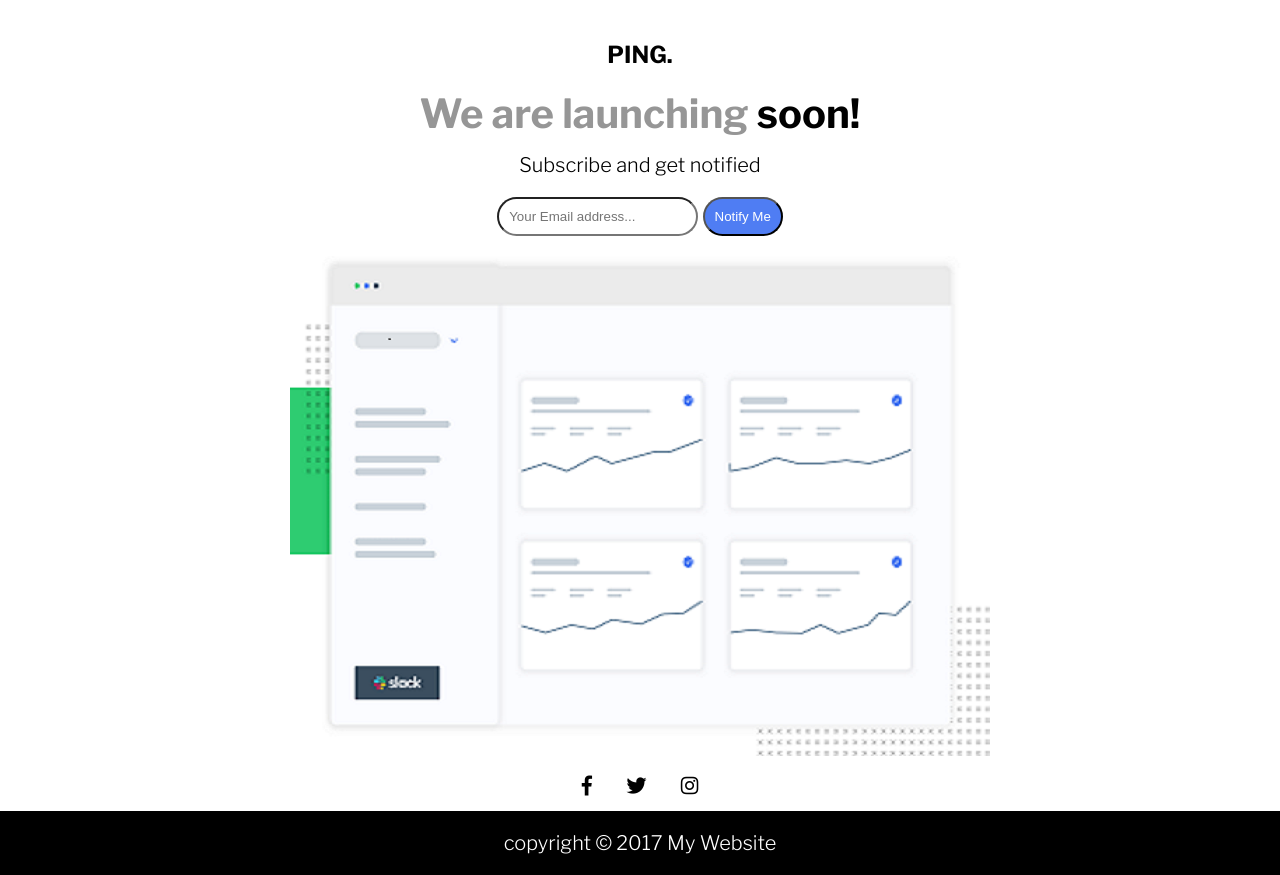
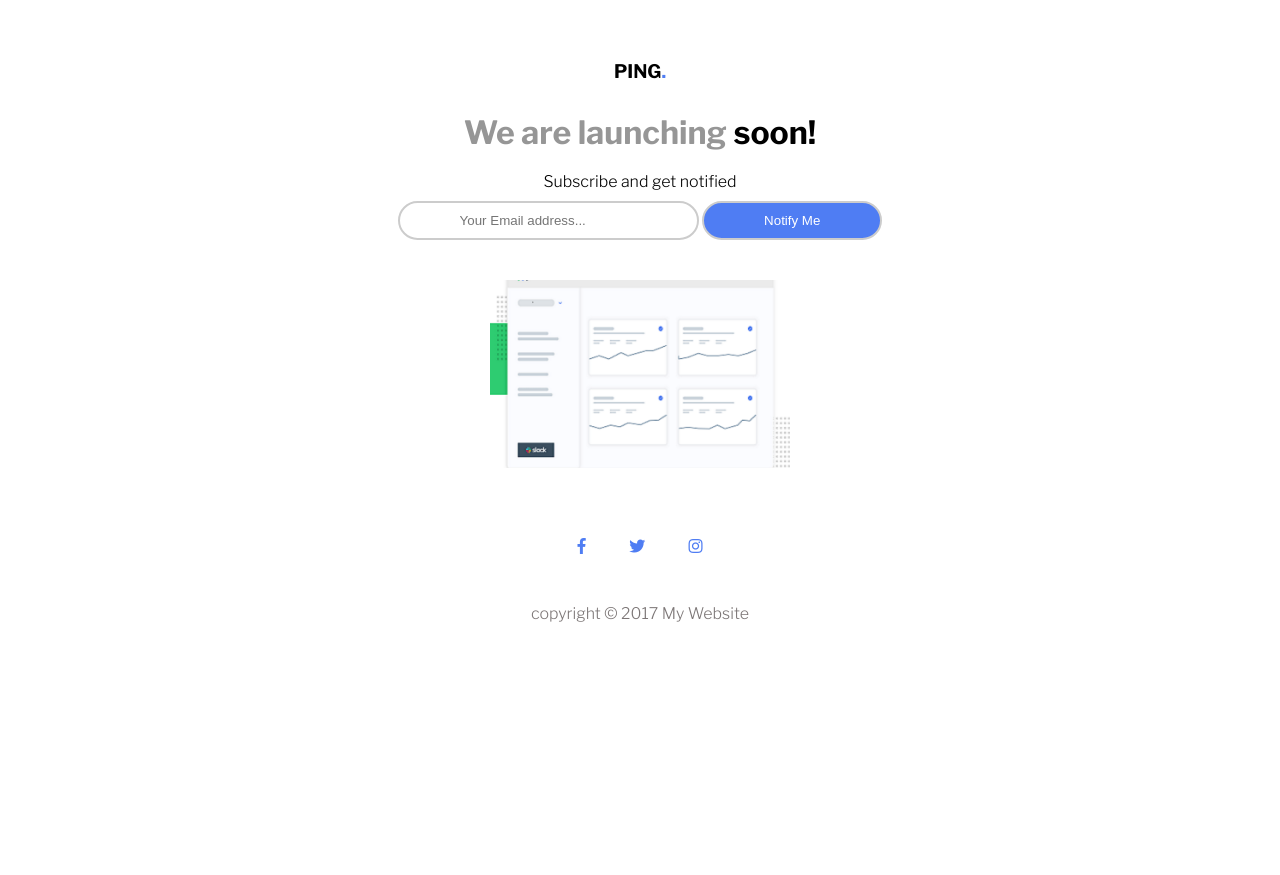
Before and after one commit to FaizanKhan7/Ping-notify-form, a plain HTML site: page index.html in a window 1280 px wide. After the commit the page ends 800 px from the top, so only its background shows below. Drawn offline with nearby package versions, Linux system fonts and the light colour scheme.

Commit message:
css challenge 1

```diff
--- a/css/styles.css
+++ b/css/styles.css
@@ -1,59 +1,95 @@
 * {
     margin: 0;
+    padding: 0;
     box-sizing: border-box;
 }
 
 body {
-    font-size: 20px;
     font-family: 'Libre Franklin', sans-serif;
 }
 
 .main-header {
     text-align: center;
-    padding-top: 40px;
-    padding-bottom: 20px;
+}
+
+.main-header h3 {
+    margin-top: 60px;
+}
+
+.main-header h3 span {
+    color: hsl(223, 87%, 63%);
+}
+
+.main-header h1 span {
+    color: hsl(0, 0%, 59%);
 }
 
 .main-header h1 {
-    padding-top: 20px;
+    margin-top: 30px;
 }
 
 .main-header p {
-    padding-top: 15px;
-    padding-bottom: 20px;
+    margin-top: 20px;
 }
 
 .main-header input {
-    padding: 10px;
+    padding: 10px 60px;
+    margin: 10px auto;
+    border: solid 2px #ccc;
     border-radius: 20px;
+    max-width: 90%;
 }
 
 .btn {
+    padding: 10px 120px;
+    margin: 0 auto;
+    border: solid 2px #ccc;
+    border-radius: 20px;
     background-color: hsl(223, 87%, 63%);
     color: white;
-    padding: 10px;
-    border-radius: 20px;
+    cursor: pointer;
+    /* max-width: 90%; */
 }
 
-span {
-    color: hsl(0, 0%, 59%);
+.container {
+    max-width: 375px;
+    margin: 0 auto;
 }
 
-.image {
-    text-align: center;
+.bg-image {
+    margin: 30px auto;
+    max-width: 80%;
+    padding-top: 42%;
+    background: url('/images/illustration-dashboard.png') no-repeat center;
+    background-size: cover;
 }
 
-#nav-bar {
+.Social {
     text-align: center;
+    margin-top: 50px;
 }
 
-#nav-bar i {
-    padding: 15px;
+.fab {
+    padding: 20px;
+    color: hsl(223, 87%, 63%);
+    margin-bottom: 30px;
 }
 
 #main-footer {
     text-align: center;
-    background-color: black;
-    color: white;
-    padding: 20px;
+    color: rgb(124, 118, 118);
+    margin-bottom: 40px;
 }
+
+@media screen and (min-width: 376px) and (max-width: 1440px) {
+    .main-header input {
+        display: inline;
+    }
+    .btn {
+        padding: 10px 60px;
+        display: inline;
+    }
+    .btn:hover {
+        background-color: hsla(223, 87%, 63%, 0.801);
+    }
+}
--- a/index.html
+++ b/index.html
@@ -13,17 +13,16 @@
 
 <body>
     <div class="main-header">
-        <h3>PING.</h3>
+        <h3>PING<span>.</span> </h3>
         <h1><span>We are launching </span>soon!</h1>
         <p>Subscribe and get notified</p>
         <input type="text" placeholder="Your Email address...">
         <button class="btn">Notify Me</button>
     </div>
-    <div class="image">
-        <img src="/images/illustration-dashboard.png" alt="illustration-dashboard">
+    <div class="container">
+        <div class="bg-image"><svg width="86" height="26" xmlns="http://www.w3.org/2000/svg"><text transform="translate(-677 -86)" fill="none" fill-rule="evenodd" font-family="LibreFranklin-Bold, Libre Franklin" font-size="32" font-weight="bold"><tspan x="675" y="111" fill="#15202A"></tspan> <tspan x="756.312" y="111" fill="#4C7BF3"></tspan></text></svg></div>
     </div>
-
-    <nav id="nav-bar">
+    <nav class="Social">
         <i class="fab fa-facebook-f"></i>
         <i class="fab fa-twitter"></i>
         <i class="fab fa-instagram"></i>
```
